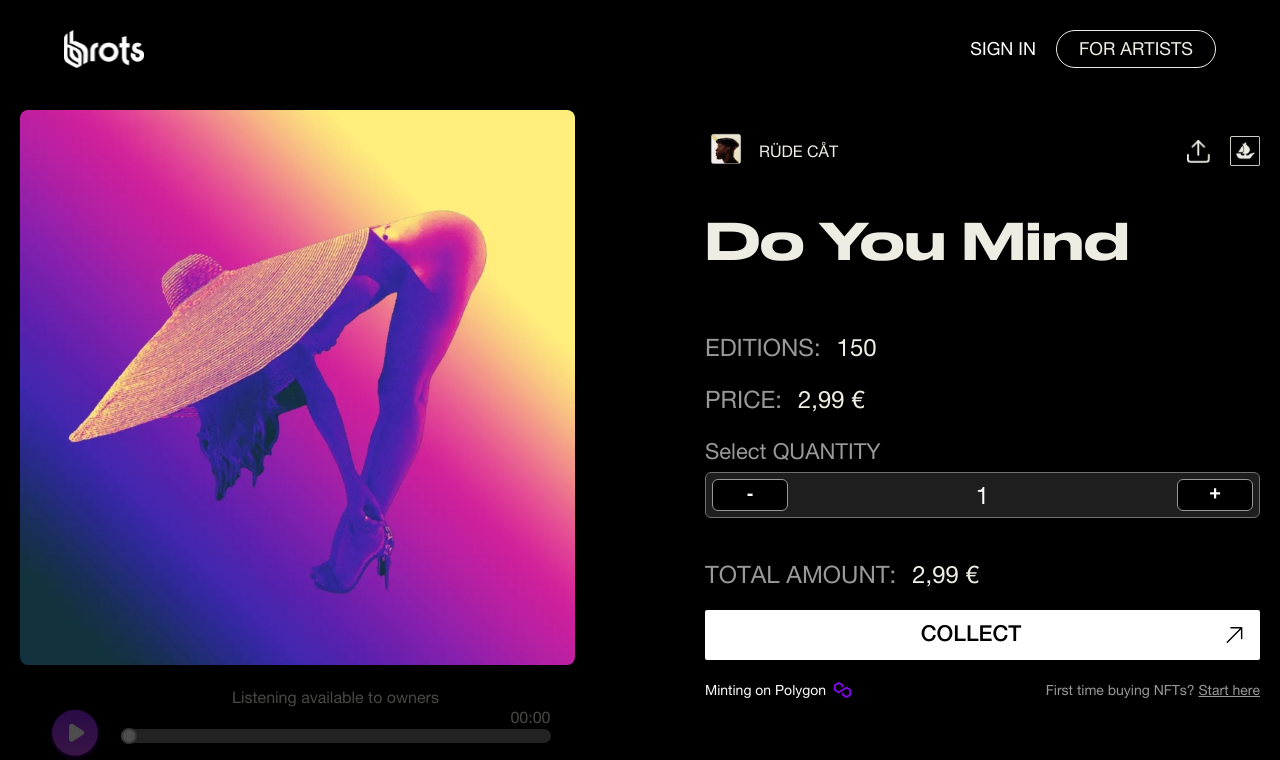
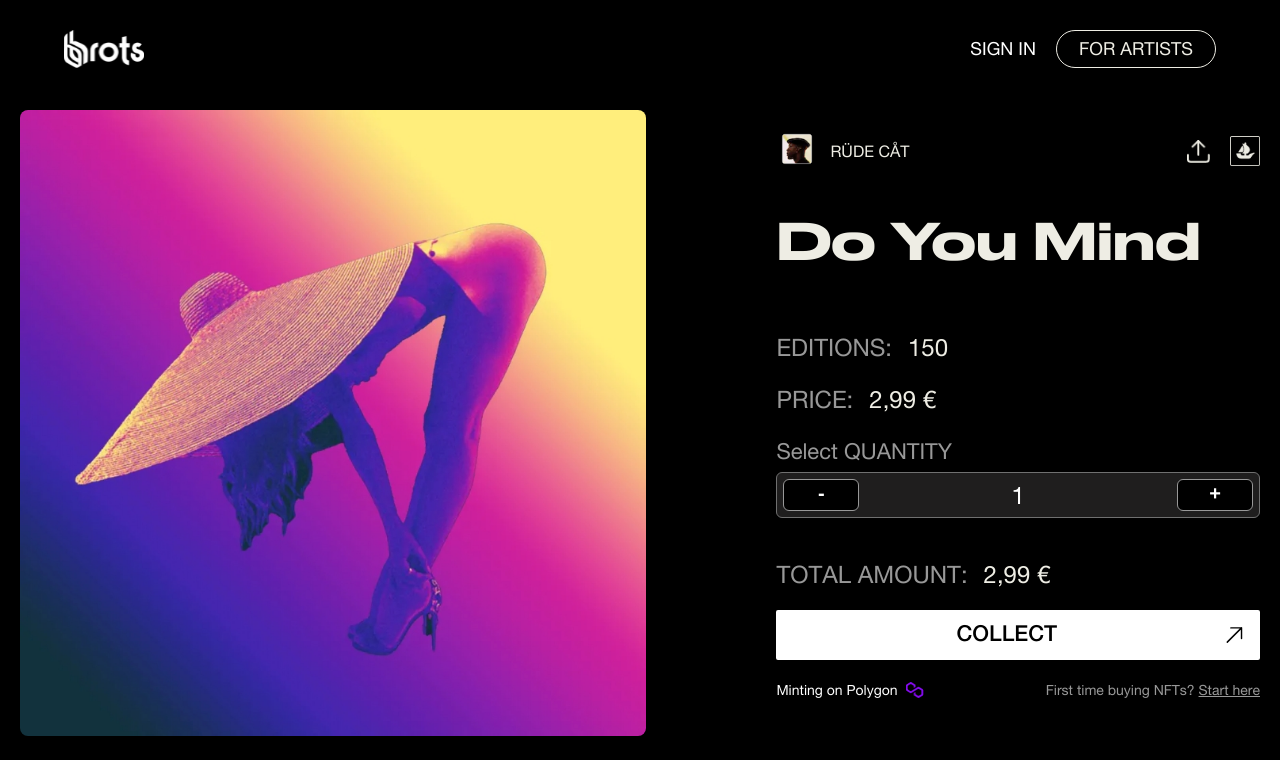
Before and after one commit to sikander-afzaal/brots-music, a Next.js app: page /details in a window 1280 px wide. Shown: the top 760 px of the page. Built offline with nearby package versions, Linux system fonts and the light colour scheme.

Commit message:
minor fix

```diff
--- a/components/Details/RightDetails.jsx
+++ b/components/Details/RightDetails.jsx
@@ -2,7 +2,7 @@ import Image from "next/image";
 
 const RightDetails = () => {
   return (
-    <div className="w-full lg:max-w-[88%] flex mt-5 justify-start items-start flex-col gap-5">
+    <div className="w-full max-w-[39%] flex mt-5 justify-start items-start flex-col gap-5">
       <div className="flex justify-between w-full items-center gap-4">
         <div className="flex justify-start items-center gap-3">
           <Image src={"/artists.png"} width={42} height={42} alt="..." />
```
